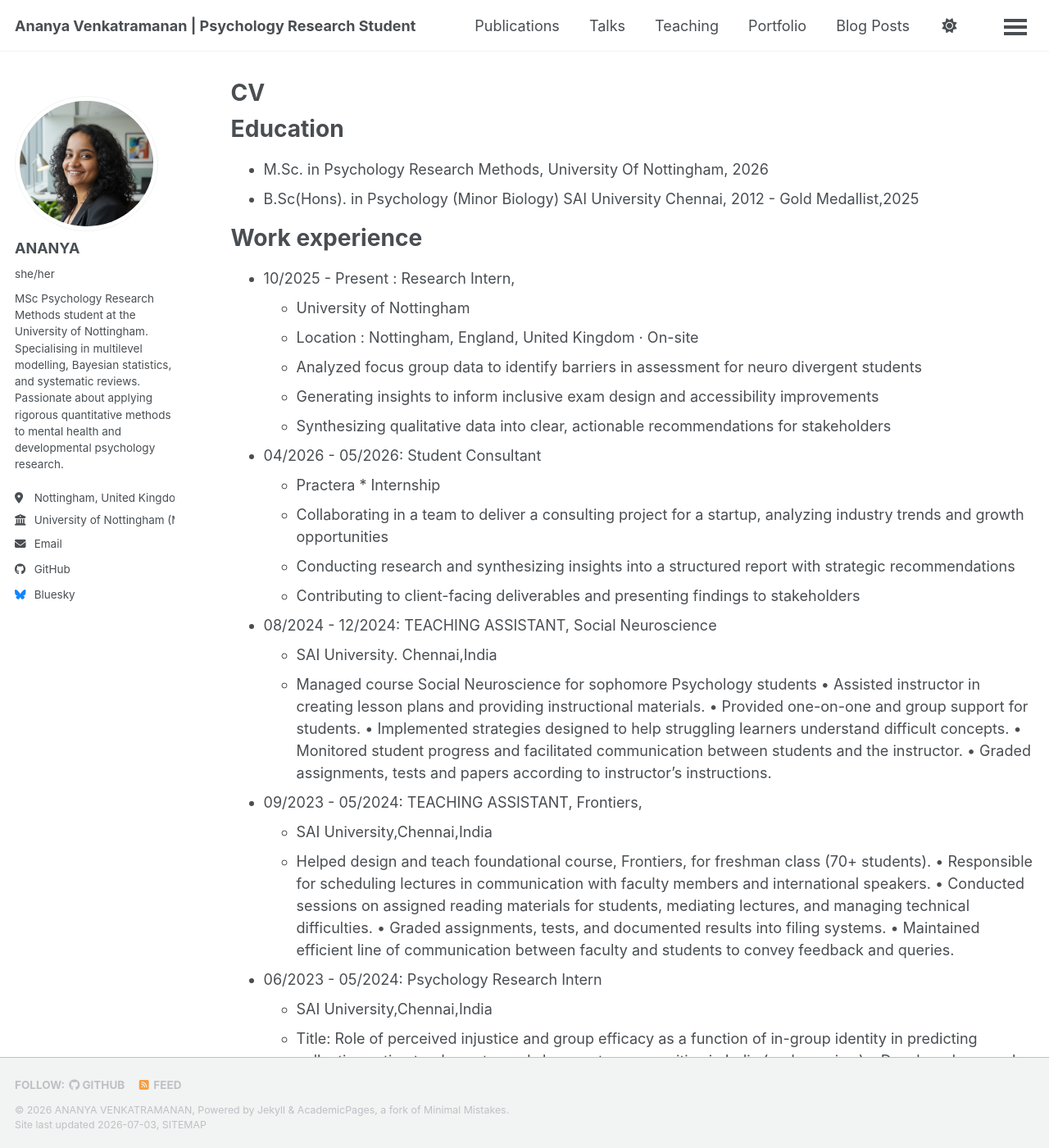
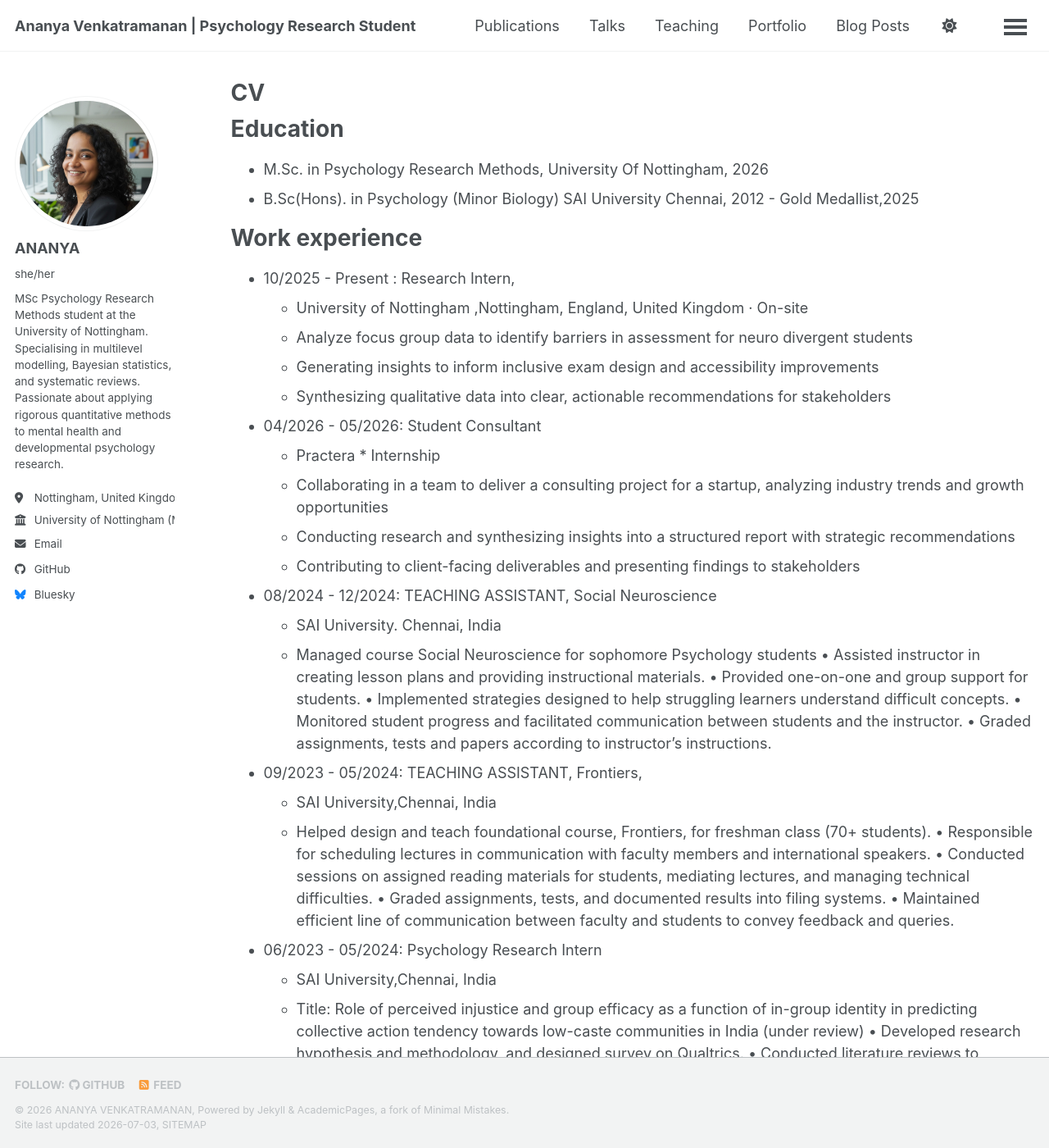
Before and after one commit to ananyav3003/ananyav3003.github.io, a Jekyll site: the page built from _pages/cv.md, in a window 1280 px wide and 1400 px high. Shown: the whole window at 82% size. Built offline with Jekyll 4.4.1, drawn with Linux system fonts in a browser that asks for light colours; a style sheet for code colours, icons or effects is not loaded.

Commit message:
Refine work experience details and formatting-280626-855am
Updated work experience section with corrected formatting and improved clarity in descriptions.

```diff
--- a/_pages/cv.md
+++ b/_pages/cv.md
@@ -17,9 +17,8 @@ Education
 Work experience
 ======
 * 10/2025 - Present : Research Intern,
-   * University of Nottingham
-   * Location : Nottingham, England, United Kingdom · On-site
-   * Analyzed focus group data to identify barriers in assessment for neuro divergent students
+   * University of Nottingham ,Nottingham, England, United Kingdom · On-site
+   * Analyze focus group data to identify barriers in assessment for neuro divergent students
    * Generating insights to inform inclusive exam design and accessibility improvements
    * Synthesizing qualitative data into clear, actionable recommendations for stakeholders
 
@@ -30,7 +29,7 @@ Work experience
   * Contributing to client-facing deliverables and presenting findings to stakeholders
 
 * 08/2024 - 12/2024: TEACHING ASSISTANT, Social Neuroscience
-  * SAI University. Chennai,India
+  * SAI University. Chennai, India
   * Managed course Social Neuroscience for sophomore Psychology students
   •	Assisted instructor in creating lesson plans and providing instructional materials.
   •	Provided one-on-one and group support for students.
@@ -39,7 +38,7 @@ Work experience
   •	Graded assignments, tests and papers according to instructor's instructions.
 
 * 09/2023 - 05/2024: TEACHING ASSISTANT, Frontiers,
-  * SAI University,Chennai,India
+  * SAI University,Chennai, India
   * Helped design and teach foundational course, Frontiers, for freshman class (70+ students).
   •	Responsible for scheduling lectures in communication with faculty members and international speakers.
   •	Conducted sessions on assigned reading materials for students, mediating lectures, and managing technical difficulties.
@@ -47,7 +46,7 @@ Work experience
   •	Maintained efficient line of communication between faculty and students to convey feedback and queries.
 
 * 06/2023 - 05/2024: Psychology Research Intern
-  * SAI University,Chennai,India
+  * SAI University,Chennai, India
   * Title: Role of perceived injustice and group efficacy as a function of in-group identity in predicting collective action tendency         towards low-caste communities in India (under review)
   •	Developed research hypothesis and methodology, and designed survey on Qualtrics.
   •	Conducted literature reviews to identify key areas for further research.
```
